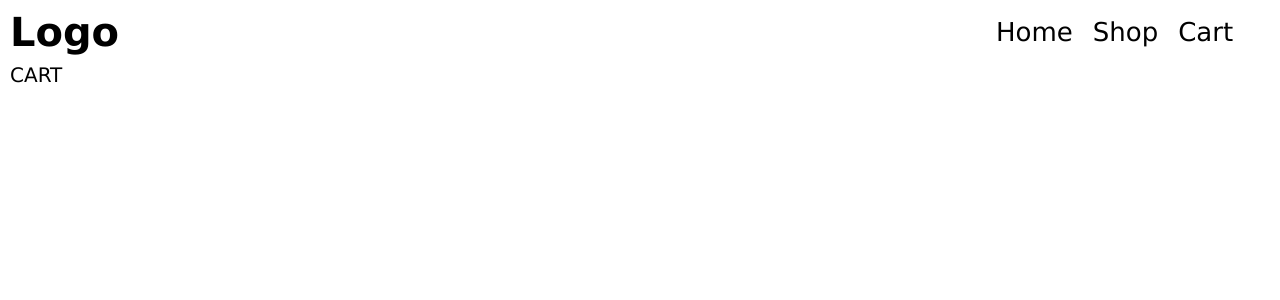
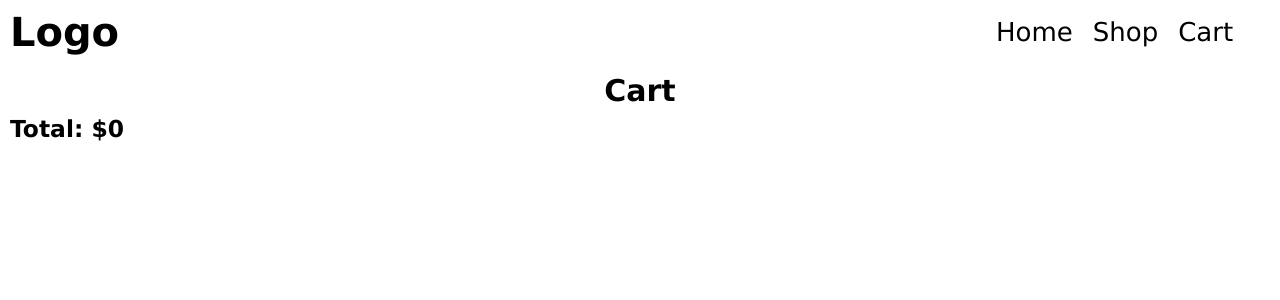
Before and after one commit to Saffr3n-TOP/shopping-cart, a React (Vite) app: page /cart in a window 1280 px wide. Shown: the top 300 px of the page. Built offline with nearby package versions, Linux system fonts and the light colour scheme.

Commit message:
Create Cart component

```diff
--- /dev/null
+++ b/src/components/Cart.tsx
@@ -0,0 +1,28 @@
+import { useOutletContext } from 'react-router-dom';
+import Card, { CardWrapper } from './Card';
+import type { OutletContext } from '../types';
+
+export default function Cart() {
+  const [cart, setCart] = useOutletContext<OutletContext>();
+
+  return (
+    <>
+      <h1 className="heading">Cart</h1>
+
+      <CardWrapper>
+        {Object.keys(cart).map((itemIndex) => {
+          const item = cart[+itemIndex];
+          return <Card item={item} setCart={setCart} key={item.id} cart />;
+        })}
+      </CardWrapper>
+
+      <h3>
+        Total: $
+        {Object.keys(cart).reduce((total, itemIndex) => {
+          const item = cart[+itemIndex];
+          return +(total + item.price * item.quantity).toFixed(2);
+        }, 0)}
+      </h3>
+    </>
+  );
+}
--- a/src/router.tsx
+++ b/src/router.tsx
@@ -2,6 +2,7 @@ import { createBrowserRouter } from 'react-router-dom';
 import App from './App';
 import Home from './components/Home';
 import Shop from './components/Shop';
+import Cart from './components/Cart';
 
 const router = createBrowserRouter([
   {
@@ -18,7 +19,7 @@ const router = createBrowserRouter([
       },
       {
         path: 'cart',
-        element: <div>CART</div>
+        element: <Cart />
       }
     ]
   }
--- a/src/types.ts
+++ b/src/types.ts
@@ -14,8 +14,9 @@ export type LinkProps = {
 };
 
 export type CardProps = {
-  item: Item;
+  item: Item | CartItem;
   setCart: React.Dispatch<React.SetStateAction<Cart>>;
+  cart?: boolean;
 };
 
 export type CardWrapperProps = {
```
